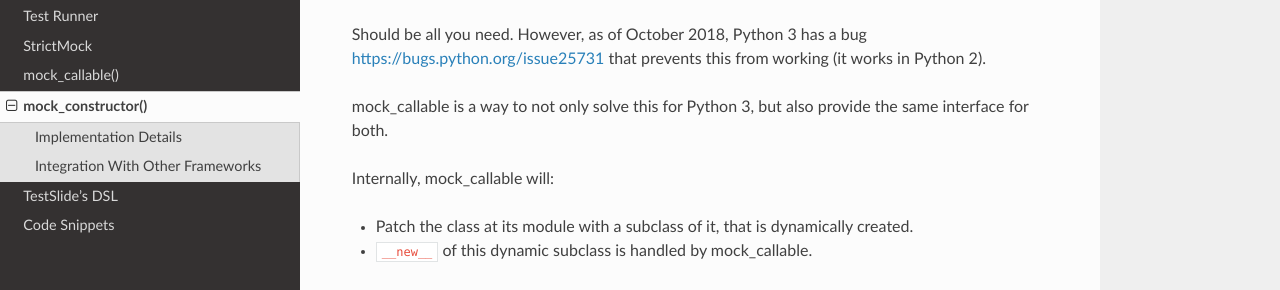
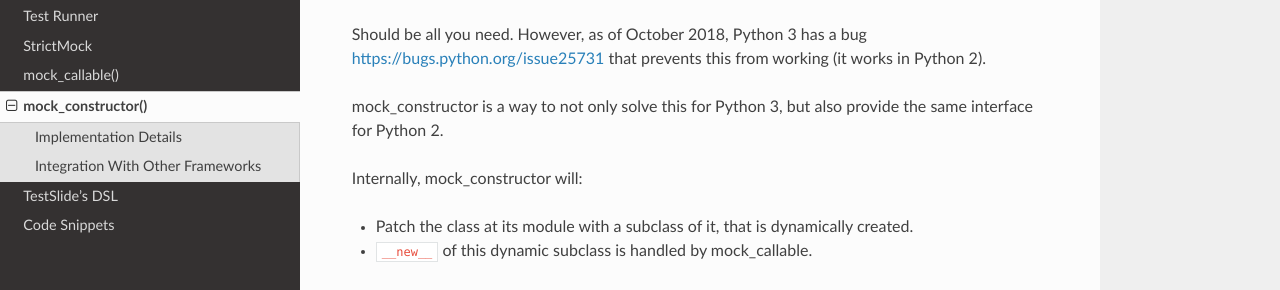
Before and after one commit to facebook/TestSlide, a Sphinx documentation site: the page built from docs/mock_constructor/index.rst, in a window 1280 px wide and 900 px high, scrolled down 1259 px. Shown: the part 161-451 px from the top of the window. Built offline with Sphinx 7.4.7 and the Read the Docs theme 2.0.0, drawn with Linux system fonts in a browser that asks for light colours.

Commit message:
Fix docs

```diff
--- a/docs/mock_constructor/index.rst
+++ b/docs/mock_constructor/index.rst
@@ -65,9 +65,9 @@ In principle, doing:
 
 Should be all you need. However, as of October 2018, Python 3 has a bug https://bugs.python.org/issue25731 that prevents this from working (it works in Python 2).
 
-mock_callable is a way to not only solve this for Python 3, but also provide the same interface for both.
+mock_constructor is a way to not only solve this for Python 3, but also provide the same interface for Python 2.
 
-Internally, mock_callable will:
+Internally, mock_constructor will:
 
 * Patch the class at its module with a subclass of it, that is dynamically created.
 * ``__new__`` of this dynamic subclass is handled by mock_callable.
```
